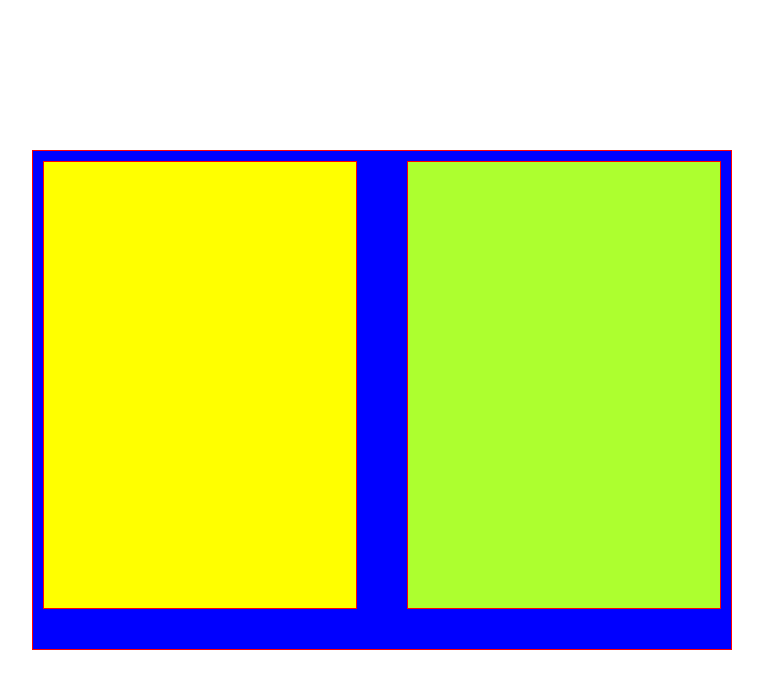
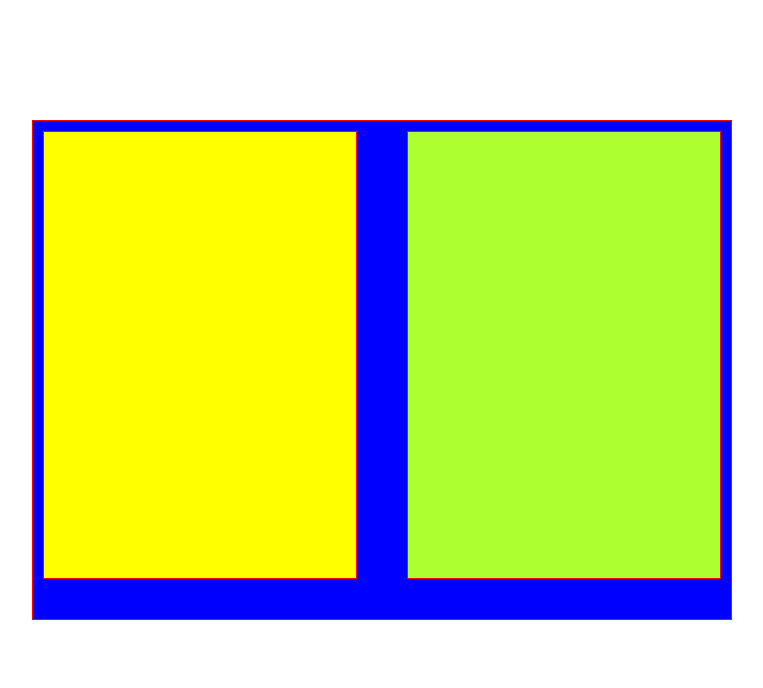
Before and after one commit to Votan14/test, a plain HTML site: page index.html in a window 1280 px wide. Shown: the whole page, without its empty margins (258-1021 px from the left). Drawn offline with Linux system fonts and the light colour scheme.

Commit message:
Add files via upload

```diff
--- a/css/style.css
+++ b/css/style.css
@@ -20,10 +20,8 @@ html, body {
     left: 0;
     right: 0;
     margin: 0 auto;
-    top: 50%;
-    transform: translate(0, -50%);
+    top: 15%;
     padding: 10px;
-
 }
 
 
@@ -38,13 +36,9 @@ html, body {
     display: inline-block;
     border: 1px solid red;
     background-color: greenyellow;
-
-
-
 }
 
 .block-2 {
-
     height: 90%;
     max-width: 800px;
     width: 45%;
@@ -52,6 +46,4 @@ html, body {
     position: absolute;
     border: 1px solid red;
     background-color: yellow;
-
-
 }
```
